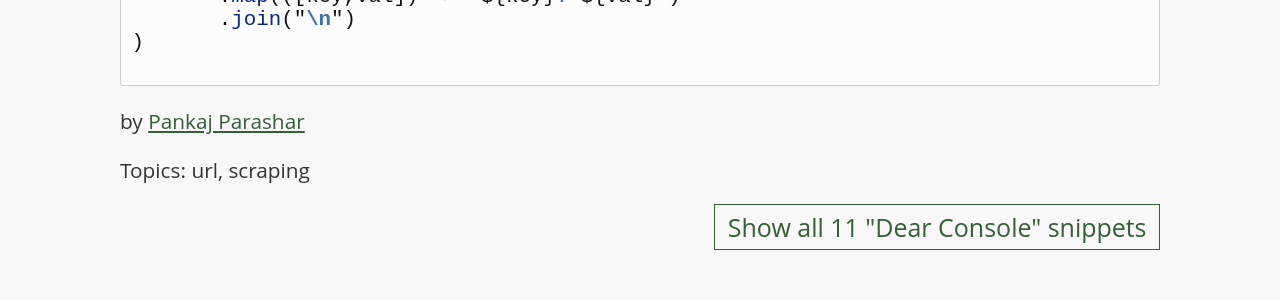
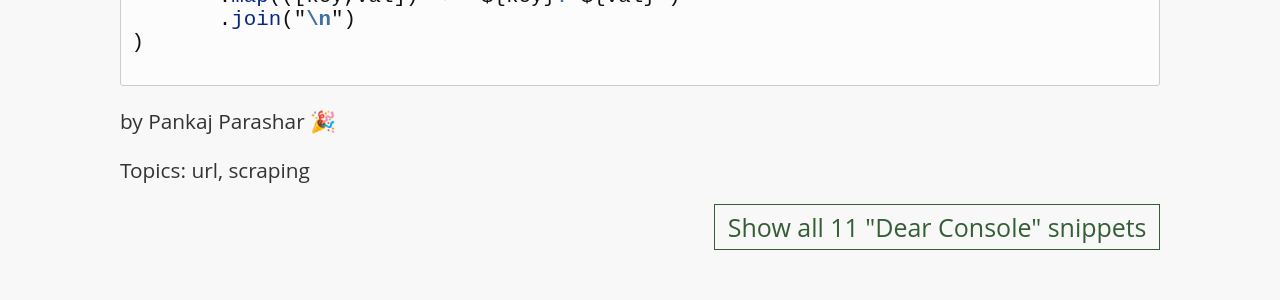
Before and after one commit to codepo8/dearconsole, a Jekyll site: the page built from _scripts/get-url-data.md, in a window 1280 px wide. Shown: the part 224-524 px from the top of the page. Built offline with Jekyll 4.4.1, drawn with Linux system fonts in a browser that asks for light colours.

Commit message:
testing guest post logic

```diff
--- a/_layouts/default.html
+++ b/_layouts/default.html
@@ -13,9 +13,9 @@
 
       {% if page.author %}
       {% if page.authorlink %}
-      <p class="author">by <a href="{{page.authorlink}}">{{ page.author }}</a></p>
+      <p class="author">by <a href="{{page.authorlink}}">{{ page.author }}</a> <span title="guest author! Thank you!">🎉</span> </p>
       {% else %}
-      <p class="author">by {{ page.author }}</p>
+      <p class="author">by {{ page.author }} <span title="guest author! Thank you!">🎉</span> </p>
       {% endif %}
       {% endif %}
 
--- a/_scripts/get-url-data.md
+++ b/_scripts/get-url-data.md
@@ -5,7 +5,6 @@ layout: default
 codeexample: 'copy(Array.from(new URLSearchParams(window.location.search)).map(([key,val]) => `${key}: ${val}`).join(±\n±)'
 tags: url scraping
 author: Pankaj Parashar
-authorlink: https://pankajparashar.com
 ---
 
 {% highlight javascript %}
```
